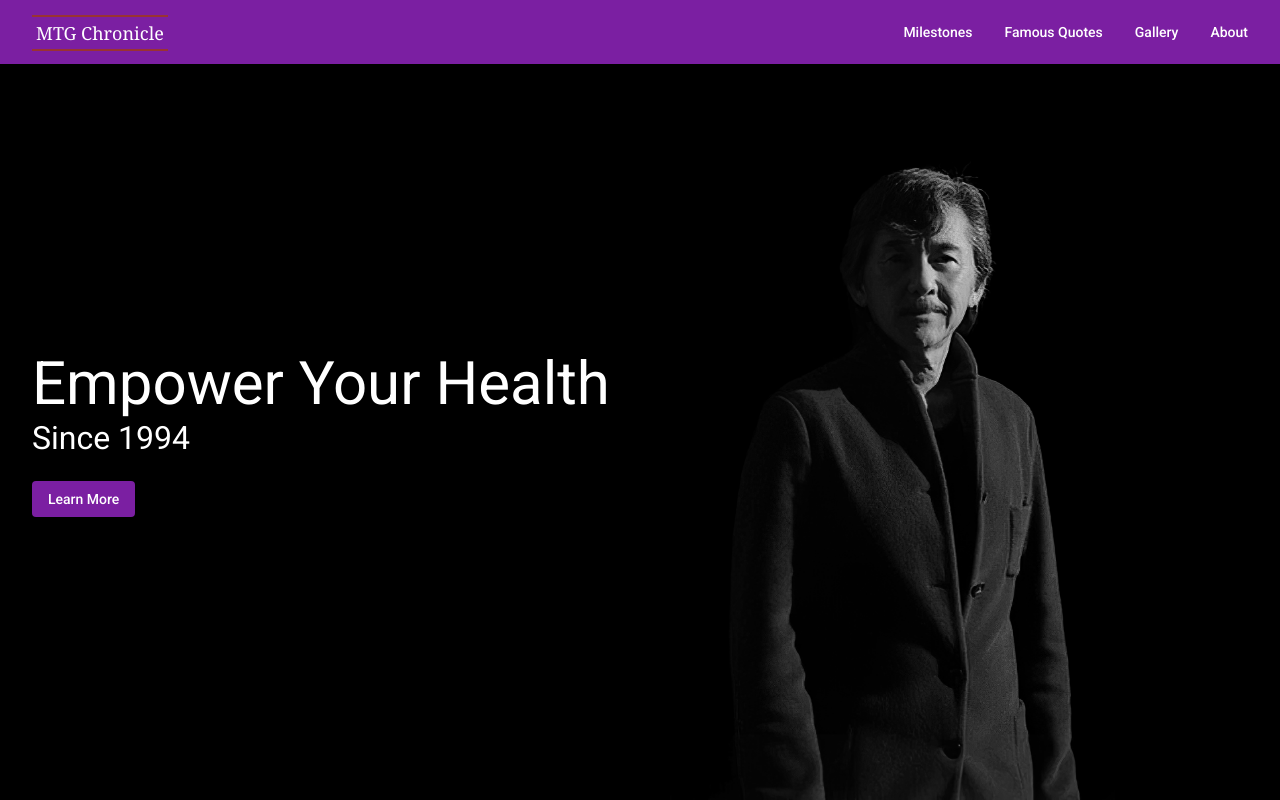
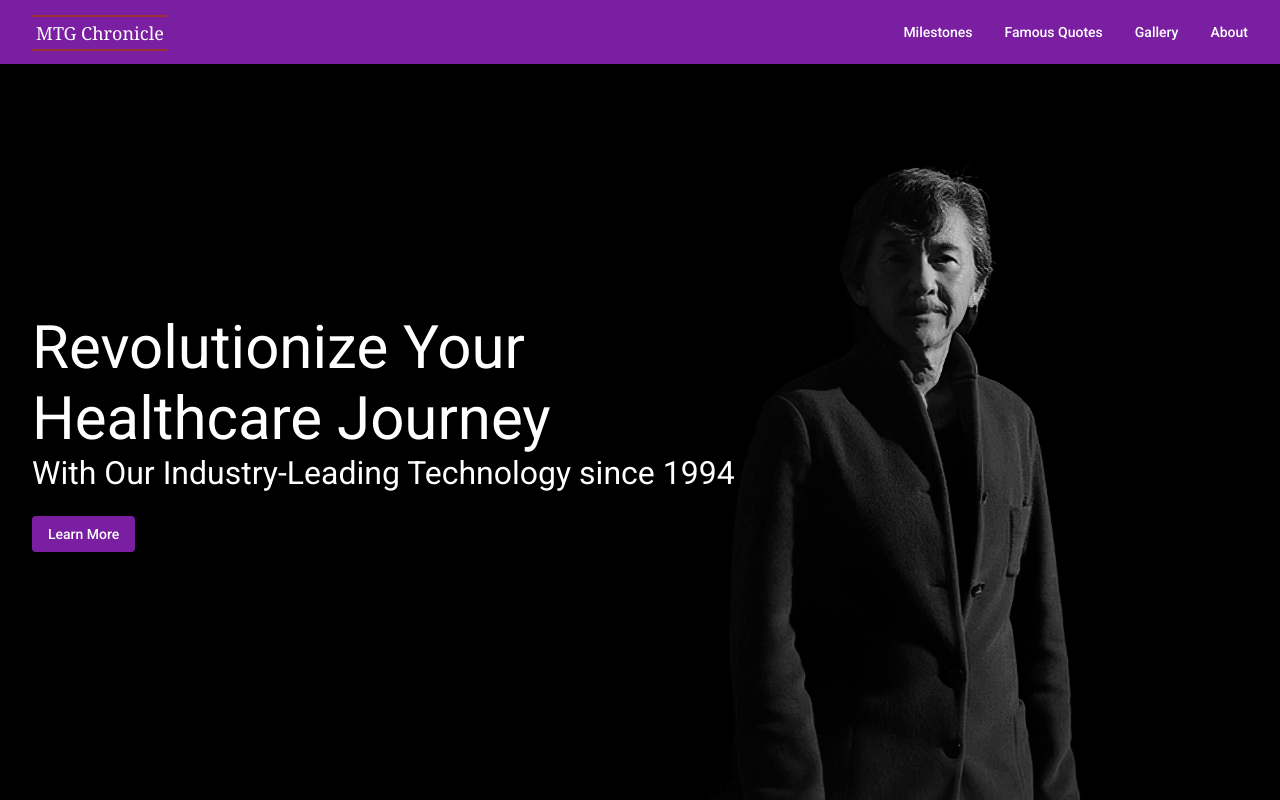
Before and after one commit to mtg-chronicle/mtg-chronicle, an Angular app: page / in a window 1280 px wide. Built offline with nearby package versions, Linux system fonts and the light colour scheme.

Commit message:
revise headline

```diff
--- a/src/app/components/landing/landing.component.html
+++ b/src/app/components/landing/landing.component.html
@@ -1,7 +1,7 @@
 <div class="landing">
     <div class="landing__layout landing__headline">
-        <div class="landing__h1">Empower Your Health</div>
-        <div class="landing__h2">Since 1994</div>
+        <div class="landing__h1">Revolutionize Your Healthcare Journey</div>
+        <div class="landing__h2">With Our Industry-Leading Technology since 1994</div>
         <button mat-raised-button class="landing__cta" color="primary" routerLink="/stories">Learn More</button>
     </div>
 
```
